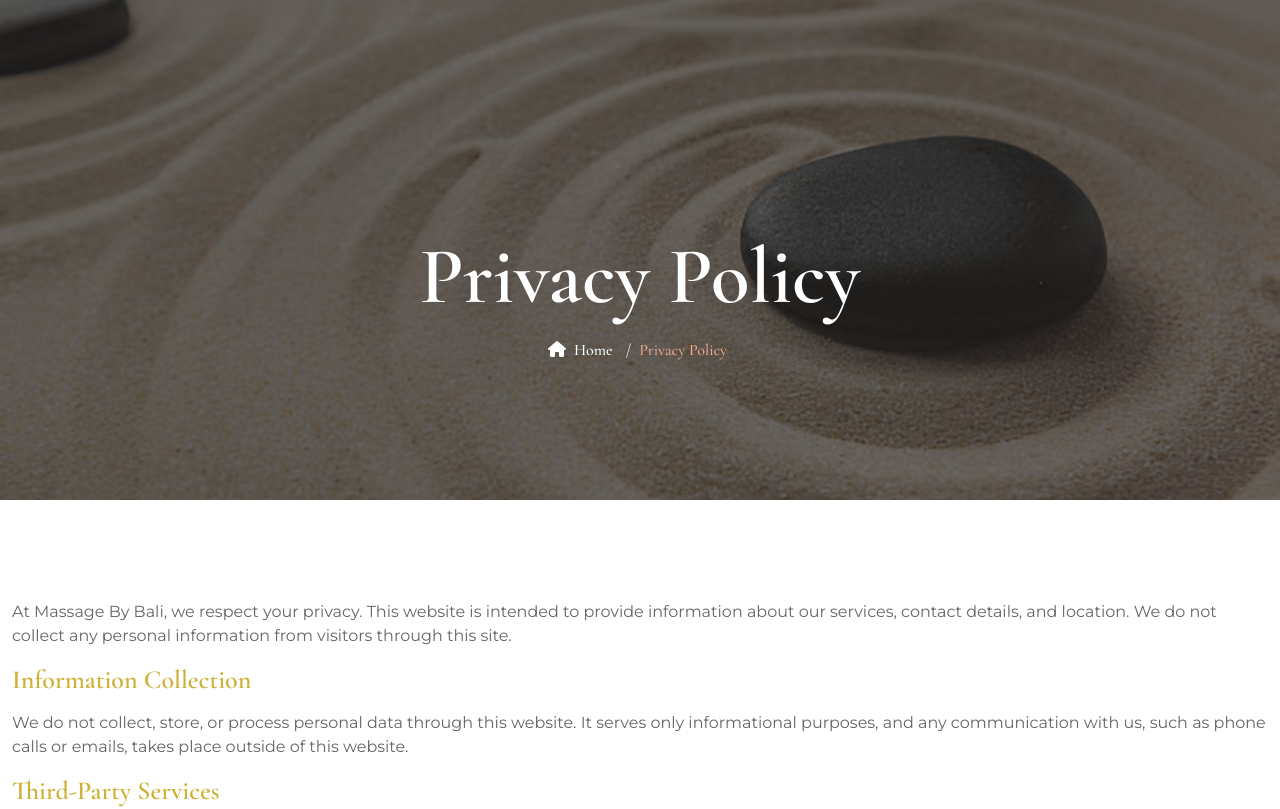
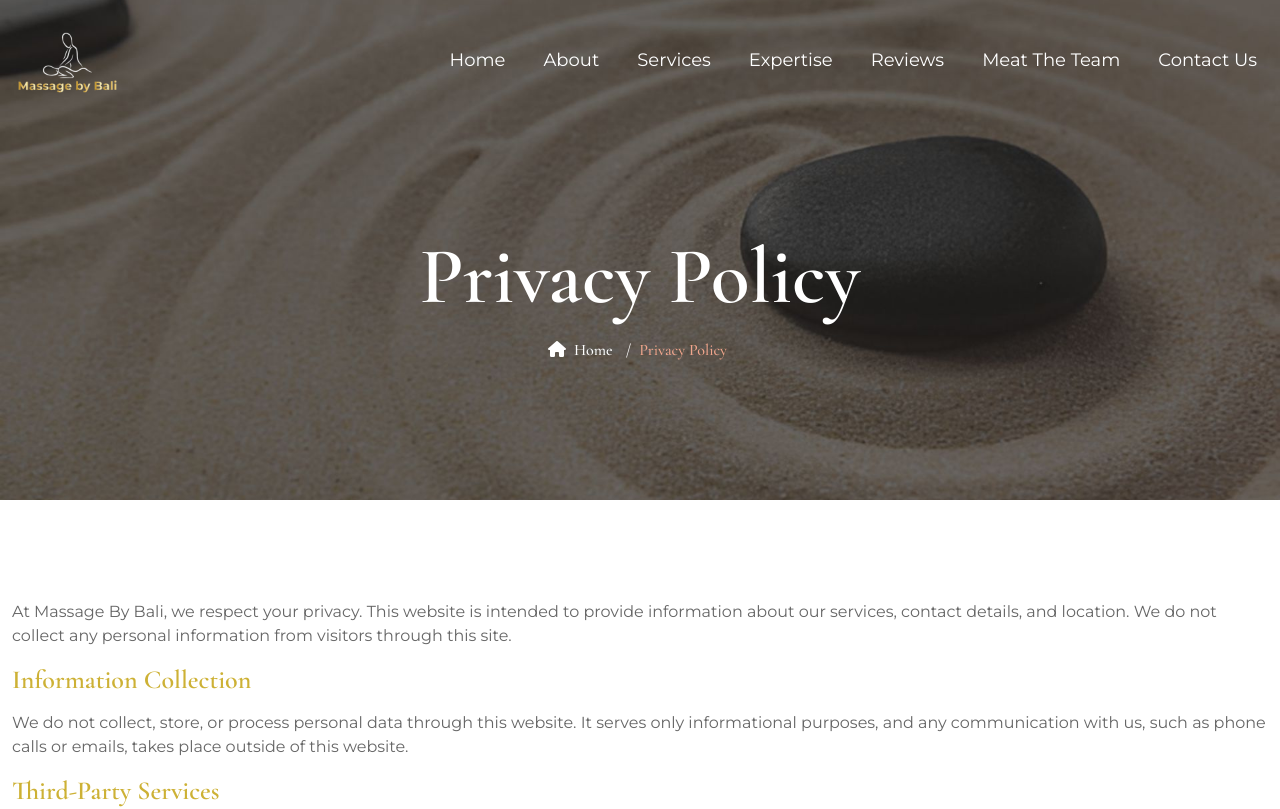
Before and after one commit to bali-on-the-horizon/bali-on-the-horizon, a plain HTML site: page privacy-policy.html in a window 1280 px wide. Shown: the top 809 px of the page. Drawn offline with nearby package versions, Linux system fonts and the light colour scheme.

Commit message:
Update privacy-policy.html

```diff
--- a/privacy-policy.html
+++ b/privacy-policy.html
@@ -30,6 +30,36 @@
     </div>
     <!--=================================
     preloader -->
+
+        <!--=================================
+    Header -->
+    <header class="header header-sticky default">
+      <nav class="navbar navbar-static-top navbar-expand-lg">
+        <div class="container-fluid main-header position-relative">
+          <button type="button" class="navbar-toggler" data-bs-toggle="collapse" data-bs-target=".navbar-collapse"><i class="fas fa-align-left"></i></button>
+          <a class="navbar-brand" href="index.html">
+            <img class="img-fluid" src="images/logo.png" alt="The logo for Massage By Baly">
+            <img class="img-fluid sticky" src="images/logo-dark.png" alt="The logo for Massage By Baly">
+          </a>
+          <div class="navbar-collapse collapse justify-content-end justify-content-lg-end">
+            <ul class="nav navbar-nav">
+
+              <li class="nav-item"><a class="nav-link" href="#home"><span>Home</span></a></li>
+              <li class="nav-item"><a class="nav-link" href="#about"><span>About</span></a></li>
+
+              <li class="nav-item"><a class="nav-link" href="#services"><span>Services</span></a></li>
+              <li class="nav-item"><a class="nav-link" href="#why-choose-us"><span>Expertise</span></a></li>
+              <li class="nav-item"><a class="nav-link" href="#reviews"><span>Reviews</span></a></li>
+
+              <li class="nav-item"><a class="nav-link" href="team.html"><span>Meat the Team</span></a></li>
+              <li class="nav-item"><a class="nav-link" href="#contact-us"><span>Contact Us</span></a></li>
+            </ul>
+          </div>
+        </div>
+      </nav>
+    </header>
+    <!--=================================
+    Header -->
 
     <!--=================================
     Header -->
```
